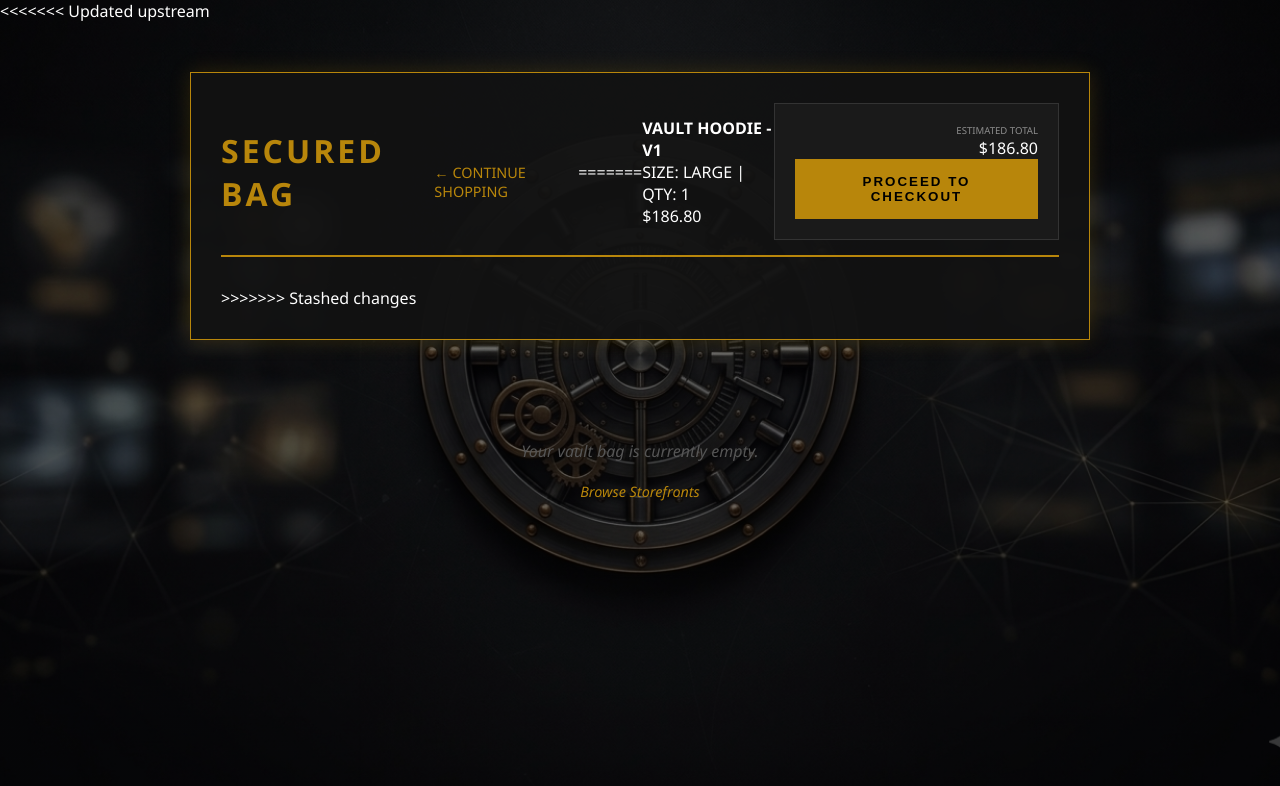
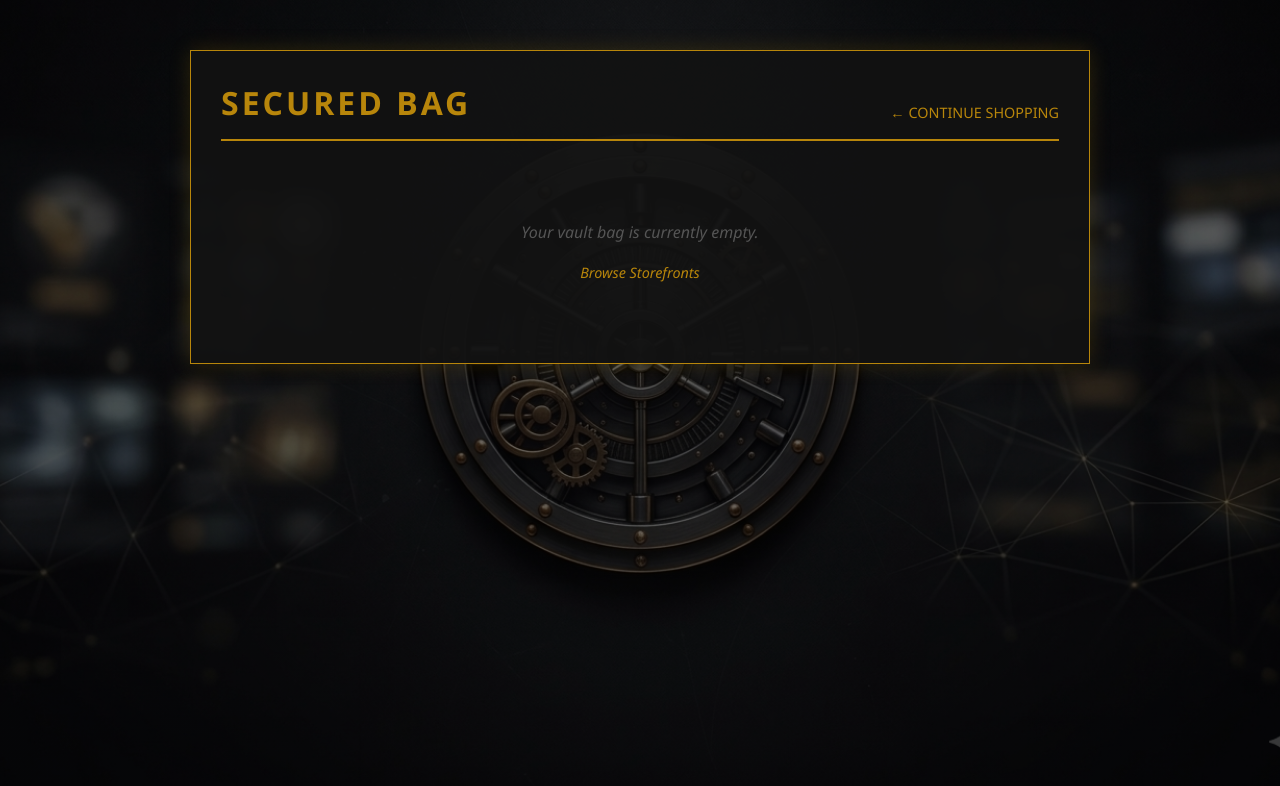
Before and after one commit to DavidJ46/TheVaultProject, a Flask app: page /cart in a window 1280 px wide. Shown: the top 786 px of the page. Run offline with Flask 3, Linux system fonts and the light colour scheme.

Commit message:
updated cart and checkout routing

```diff
--- a/templates/cart.html
+++ b/templates/cart.html
@@ -54,29 +54,10 @@
 </head>
 <body>
 
-<<<<<<< Updated upstream
 <div class="cart-container">
     <div class="cart-header">
         <h1>Secured Bag</h1>
         <a href="{{ url_for('auth.listings') }}" class="back-link">← CONTINUE SHOPPING</a>
-=======
-            <div class="cart-item">
-                <div class="item-details">
-                    <h4>VAULT HOODIE - V1</h4>
-                    <p>SIZE: LARGE | QTY: 1</p>
-                </div>
-                <div class="item-price">$186.80</div>
-            </div>
-
-            <div class="cart-summary">
-                <div style="font-size: 1.2vh; color: rgba(255,255,255,0.5);">ESTIMATED TOTAL</div>
-                <div class="total-price">$186.80</div>
-                <a href="{{ url_for('checkout') }}" style="text-decoration: none;">
-                    <button class="checkout-btn">PROCEED TO CHECKOUT</button>
-                </a>
-            </div>
-        </div>
->>>>>>> Stashed changes
     </div>
 
     {% with messages = get_flashed_messages(with_categories=true) %}
@@ -131,7 +112,9 @@
                     {{ "%.2f"|format(total_price.value) }}
                 </span>
             </div>
-            <button class="checkout-btn">Initialize Checkout</button>
+           <a href="{{ url_for('checkout') }}" style="text-decoration: none;">
+    <button class="checkout-btn">Initialize Checkout</button>
+</a>
         </div>
     {% else %}
         <div class="empty-msg">
--- a/templates/checkout.html
+++ b/templates/checkout.html
@@ -17,7 +17,7 @@ This file contains the UI structure for the Checkout screen.
 <body>
     <header class="storefront-top">
         <div class="storefront-banner">
-            <a href="{{ url_for('cart') }}" style="text-decoration: none;">
+           <a href="{{ url_for('auth.view_cart') }}" style="text-decoration: none;">
                 <button class="secondary-btn">&larr; BACK TO CART</button>
             </a>
 
```
